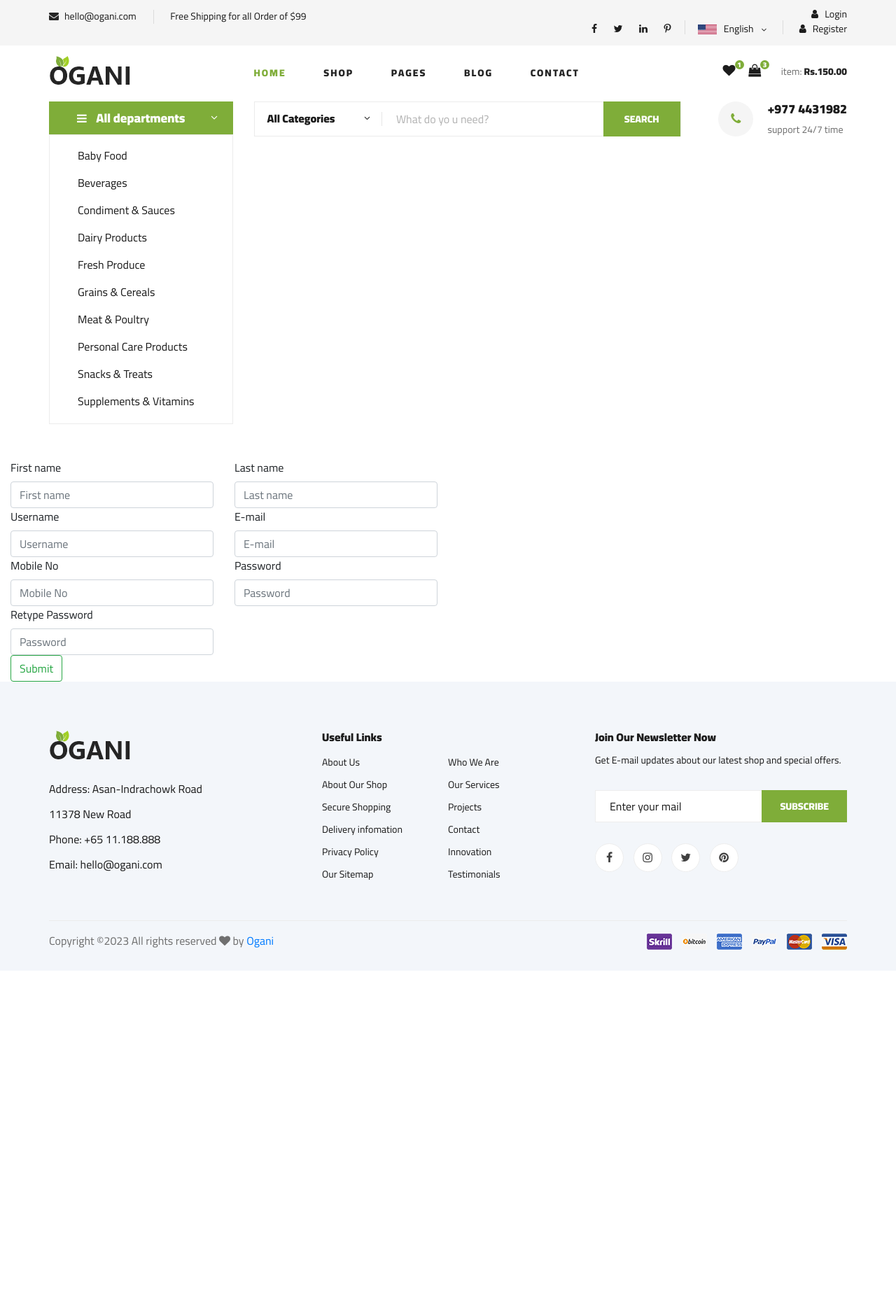
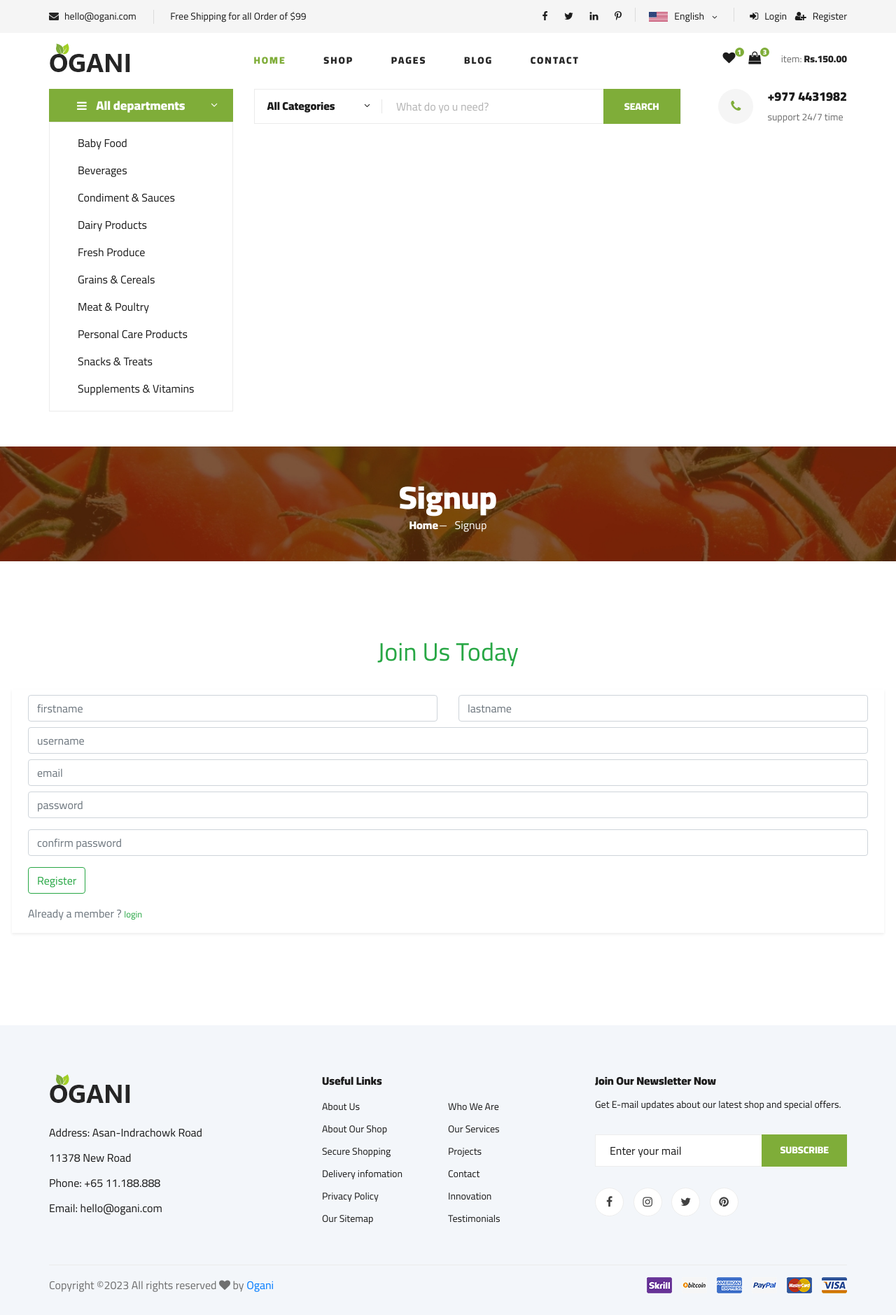
Before and after one commit to CSIT-6th-Sem-Project/Ogani-Project, a Django app: page /signup in a window 1280 px wide. Shown: the whole page at 70% size. Before the commit the page ends 1357 px from the top, so only its background shows below. Run offline with Django 4.2, Linux system fonts and the light colour scheme; some libraries are stand-ins or nearby versions.

Commit message:
Modified Templates Folder
- Modified Login and Signup template
	- Added Messages for validation
	- Added Custom Login templates
	- Validated Signup functions
- Modified Base template

```diff
--- a/template/base.html
+++ b/template/base.html
@@ -56,8 +56,12 @@
             </ul>
         </div>
         <div class="header__top__right__auth">
-                <a href="/accounts/login"><i class="fa fa-user"></i> Login</a>
-                <a href="/signup"><i class="fa fa-user"></i> Register</a>
+            {% if user.is_authenticated %}
+            <a href="#"><i class="fa fa-user"></i> {{user.username}}</a>
+            {% else %}
+            <a href="/login"><i class="fa fa-user"></i> Login</a>
+            {% endif %}
+            <a href="/signup"><i class="fa fa-user ml-2"></i> Register</a>
         </div>
     </div>
     <nav class="humberger__menu__nav mobile-menu">
@@ -123,10 +127,24 @@
                                 <li><a href="#">English</a></li>
                             </ul>
                         </div>
+                        {% if not user.is_authenticated %}
                             <div class="header__top__right__auth">
-                                <a href="/accounts/login"><i class="fa fa-user"></i> Login</a>
-                                <a href="/signup"><i class="fa fa-user"></i> Register</a>
+                                    <a href="/login"><i class="fa fa-sign-in"></i> Login</a>
                             </div>
+                            <div class="header__top__right__auth ml-2">
+                                <a href="/signup"><i class="fa fa-user-plus"></i> Register</a>
+                            </div>
+                            {% else %}
+                            <div class="header__top__right__language">
+                                <div><i class="fa fa-user"></i> {{user.username}}</div>
+                            <span class="arrow_carrot-down"></span>
+                            <ul>
+                                <li><a href="#"> <i class="fa fa-cog"></i> Accounts</a></li>
+                                <li><a href="/logout"><i class="fa fa-sign-out"></i> Logout</a></li>
+                                 <li><a href="/signup"><i class="fa fa-user-plus"></i> Register</a></li>
+                            </ul>
+                        </div>
+                            {% endif %}
                     </div>
                 </div>
             </div>
@@ -217,7 +235,7 @@
                 <div class="hero__item set-bg" data-setbg="{% static 'img/hero/banner.jpg' %}">
                     <div class="hero__text">
                         <span>FRUIT FRESH</span>
-                            <h2>Vegetable <br />100% Organic</h2>
+                        <h2>Vegetable <br/>100% Organic</h2>
                         <p>Free Pickup and Delivery Available</p>
                         <a href="#" class="primary-btn">SHOP NOW</a>
                     </div>
@@ -289,9 +307,13 @@
         <div class="row">
             <div class="col-lg-12">
                 <div class="footer__copyright">
-                        <div class="footer__copyright__text"><p>
-  Copyright &copy;<script>document.write(new Date().getFullYear());</script> All rights reserved <i class="fa fa-heart" aria-hidden="true"></i> by <a href="https://google.com" target="_blank">Ogani</a>
-  </p></div>
+                    <div class="footer__copyright__text">
+                        <p>
+                            Copyright &copy;<script>document.write(new Date().getFullYear());</script>
+                            All rights reserved <i class="fa fa-heart" aria-hidden="true"></i> by <a
+                                href="https://google.com" target="_blank">Ogani</a>
+                        </p>
+                    </div>
                     <div class="footer__copyright__payment"><img src="{% static 'img/payment-item.png' %}" alt=""></div>
 
                 </div>
@@ -310,8 +332,7 @@
 <script src="{% static 'js/mixitup.min.js' %}"></script>
 <script src="{% static 'js/owl.carousel.min.js' %}"></script>
 <script src="{% static 'js/main.js' %}"></script>
-
-
+<script src="{% static 'js/popper.min.js' %}"></script>
 
 </body>
 
--- a/template/contact.html
+++ b/template/contact.html
@@ -17,7 +17,7 @@
             </div>
         </div>
     </section>
-    <!-- Breadcrumb Section End -->
+<!-- Breadcrumb Section End -->
 
     <!-- Contact Section Begin -->
     <section class="contact spad">
--- a/template/signup.html
+++ b/template/signup.html
@@ -1,55 +1,76 @@
 {% extends 'base.html' %}
 {% load static %}
 {% block content %}
+         <!-- Breadcrumb Section Begin -->
+        <section class="breadcrumb-section set-bg" data-setbg="{% static 'img/breadcrumb.jpg' %}">
+            <div class="container">
+            <div class="row">
+                <div class="col-lg-12 text-center">
+                    <div class="breadcrumb__text">
+                        <h2>Signup</h2>
+                        <div class="breadcrumb__option">
+                            <a href="{% url 'home' %}">Home</a>
+                            <span>Signup</span>
+                        </div>
+                    </div>
+                </div>
+            </div>
+        </div>
+        </section>
+        <!-- Breadcrumb Section End -->
         <!-- Signup Start -->
-        <div class="login">
-            <div class="container-fluid">
-                <div class="row">
-                    <div class="col-lg-6">
+        <div class="signup spad">
+            <div class="m-2 text-center ">
+                    <h2 class="text-success">Join Us Today</h2>
+            </div>
             <form method="POST">
                 {% csrf_token %}
+            <div class="d-flex justify-content-center p-4 m-2">
+                <div class="row shadow-sm p-2">
                         {% for message in messages %}
-                           <font color="red"> <center>{{message}}</center></font>
+                            <div class = "col-lg-12 col-md-6 p-2">
+                            <div class="alert {{message.tags}} alert-dismissible"  role="alert">
+
+                            <img type="image/svg" src="{% static 'img/icon-no.svg' %}" />
+
+                            <small> {{message}}</small>
+                                     <button type="button" class="close" data-dismiss="alert" aria-label="Close">
+        	                            <span aria-hidden="true">&times</span>
+    	                            </button>
+                            </div>
+                           </div>
                         {% endfor %}
-                        <div class="register-form">
-                            <div class="row">
-                                 <div class="col-md-6">
-                                    <label>First name</label>
-                                    <input class="form-control" name="first_name" type="text" placeholder="First name">
+<!--                   <div class="col-lg-12 col-md-8">-->
+                       <div class="col-lg-6">
+                        <input class="form-control" name="first_name" type="text" placeholder="firstname">
                        </div>
-                                 <div class="col-md-6">
-                                    <label>Last name</label>
-                                    <input class="form-control" name="last_name" type="text" placeholder="Last name">
+                       <div class="col-lg-6">
+                            <input class="form-control" name="last_name" type="text" placeholder="lastname">
                        </div>
-                                <div class="col-md-6">
-                                    <label>Username</label>
-                                    <input class="form-control" name="username" type="text" placeholder="Username">
+                        <div class="col-lg-12 mt-2 mb-2">
+                            <input class="form-control" name="username" type="text" placeholder="username">
                         </div>
-                                <div class="col-md-6">
-                                    <label>E-mail</label>
-                                    <input class="form-control" name="email" type="text" placeholder="E-mail">
+                       <div class="col-lg-12">
+                            <input class="form-control" name="email" type="email" placeholder="email">
                        </div>
-                                <div class="col-md-6">
-                                    <label>Mobile No</label>
-                                    <input class="form-control" name="phone" type="text" placeholder="Mobile No">
+                         <div class="col-lg-12 mt-2 mb-2">
+                            <input class="form-control" name="password" type="password" placeholder="password">
                         </div>
-                                <div class="col-md-6">
-                                    <label>Password</label>
-                                    <input class="form-control" name="password" type="password" placeholder="Password">
+                        <div class="col-lg-12 mt-2 mb-2">
+                            <input class="form-control" name="cpassword" type="password" placeholder="confirm password">
                         </div>
-                                <div class="col-md-6">
-                                    <label>Retype Password</label>
-                                    <input class="form-control" name="cpassword" type="password" placeholder="Password">
+                     <div class="col-lg-12 mt-2 mb-2">
+                        <button type="submit" class="btn btn-outline-success" > Register</button>
                      </div>
-                                <div class="col-md-12">
-                                    <button class="btn btn-outline-success" type="submit">Submit</button>
+
+                     <div class="col-lg-12 mt-2 mb-2">
+                         <span class="text text-secondary"> Already a member ?</span>
+                         <small><a href="/login" class="text text-success"> login</a></small>
                      </div>
+<!--                   </div>-->
                 </div>
             </div>
             </form>
         </div>
-                </div>
-            </div>
-        </div>
         <!-- Signup End -->
 {% endblock %}
```
Also changed, not shown: template/registration/login.html (+69 -15 lines). Lines whose indentation alone changed are shown as unchanged.
